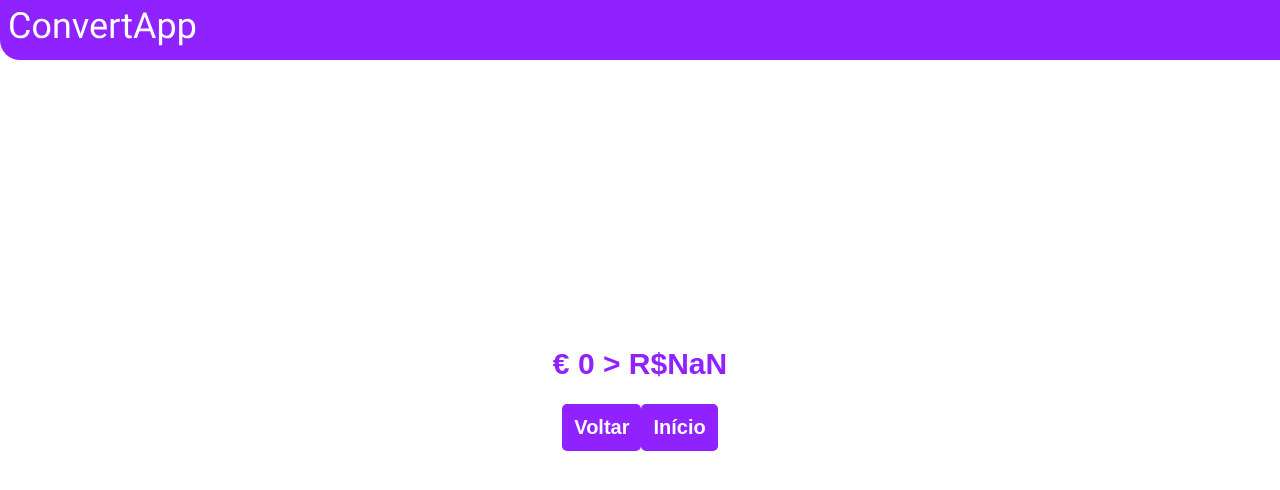
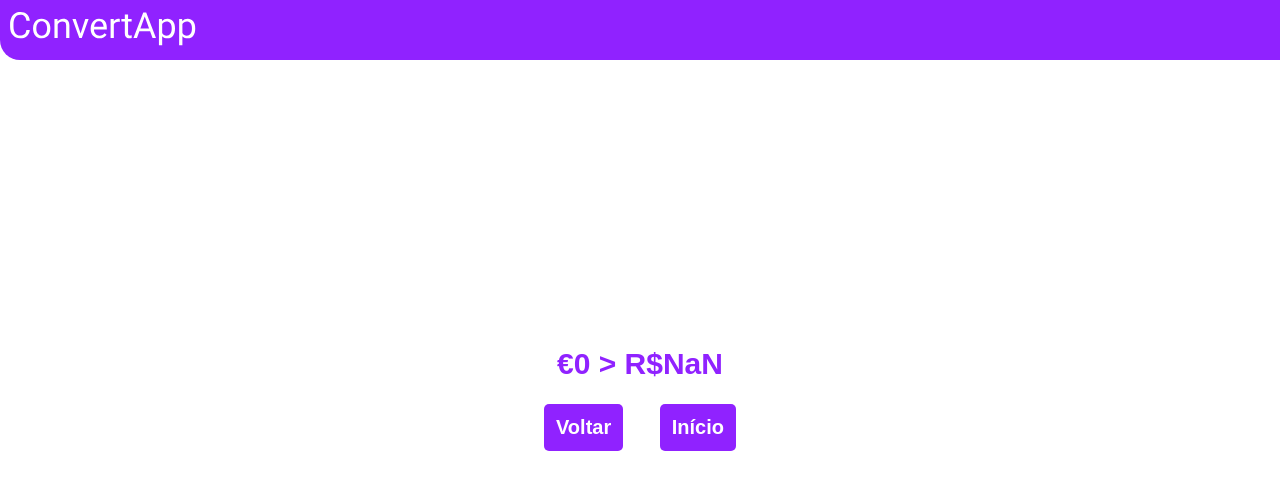
Before and after one commit to pedro-candido/convert-app, a React (Create React App) app: page /result in a window 1280 px wide. Shown: the top 490 px of the page. Built offline with nearby package versions, Linux system fonts and the light colour scheme.

Commit message:
fix: style updated

```diff
--- a/src/pages/Result/index.tsx
+++ b/src/pages/Result/index.tsx
@@ -12,7 +12,7 @@ export const Result = () => {
     return (
         <ConvertedContainer>
             <ConvertedContainerWrapper>
-                {currency === 'USD' ? '$' : '€'} {valueToConvert} {'>'} R${Number(conversionValue).toFixed(2)}
+                {currency === 'USD' ? '$' : '€'}{valueToConvert} {'>'} R${Number(conversionValue).toFixed(2)}
              </ConvertedContainerWrapper>
              <ButtonContainerWrapper>
                 <ButtonStyled onClick={() => history.push(`/convert/${currency}`)}>
--- a/src/pages/Result/style.ts
+++ b/src/pages/Result/style.ts
@@ -18,5 +18,11 @@ export const ConvertedContainerWrapper = styled.div`
 export const ButtonContainerWrapper = styled.div`
     display: flex;
     justify-content: space-between;
-    min-width: 10%;
+    @media(min-width: 1380px) {
+        min-width: 10%;
+    }
+
+    @media(max-width: 1379px) {
+        min-width: 15%;
+    }
 `
```
